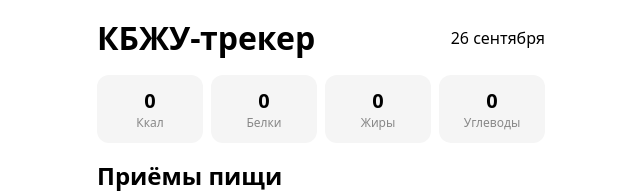
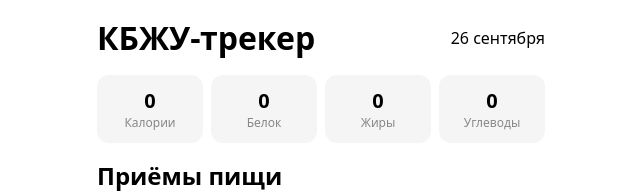
Before and after one commit to slark4pos/kbju-tracker, a React (Vite) app: page / in a window 1280 px wide. Shown: the top 193 px of the page, without its empty margins (319-959 px from the left). Built offline with nearby package versions, Linux system fonts and the light colour scheme.

Commit message:
refactor: render totals from array with map

```diff
--- a/src/App.css
+++ b/src/App.css
@@ -26,7 +26,7 @@
 
 .empty {
  color: #888;
- text-align: centr;
+ text-align: centеr;
  padding: 24px 0;
 }
 
--- a/src/App.tsx
+++ b/src/App.tsx
@@ -1,4 +1,13 @@
+
 import './App.css'
+
+// useState на будущее когда будем уже полноценно влиять на value
+const kbju = ([
+  {id: 'kcal', name: 'Калории', value: 0},
+  {id: 'protein', name: 'Белок', value: 0},
+  {id: 'fat', name: 'Жиры', value: 0},
+  {id: 'carbs', name: 'Углеводы', value: 0}
+])
 
 function App() {
   return (
@@ -9,22 +18,12 @@ function App() {
       </header>
 
       <section className='totals'>
-        <div className='total'>
-          <span className='total-value'>0</span>
-          <span className='total-label'>Ккал</span>
+        {kbju.map((item) => (
+          <div className='total' key={item.id}>
+          <span className='total-value'>{item.value}</span>
+          <span className='total-label'>{item.name}</span>
         </div>
-        <div className='total'>
-          <span className='total-value'>0</span>
-          <span className='total-label'>Белки</span>
-        </div>
-        <div className='total'>
-          <span className='total-value'>0</span>
-          <span className='total-label'>Жиры</span>
-        </div>
-        <div className='total'>
-          <span className='total-value'>0</span>
-          <span className='total-label'>Углеводы</span>
-        </div>
+        ))}
       </section>
 
       <main className='meals'>
```
